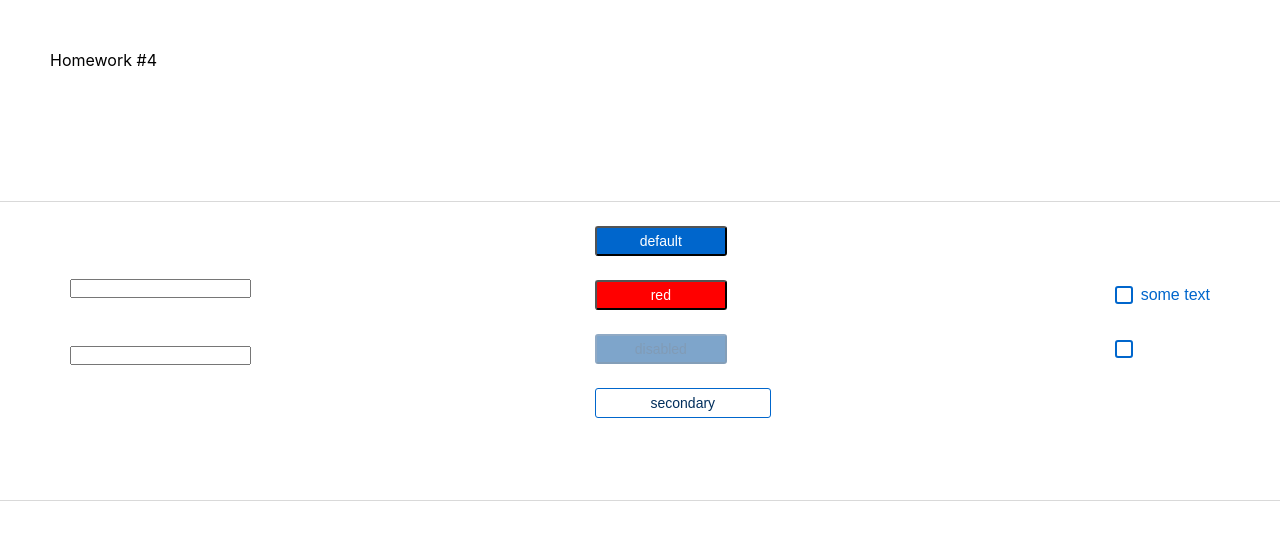
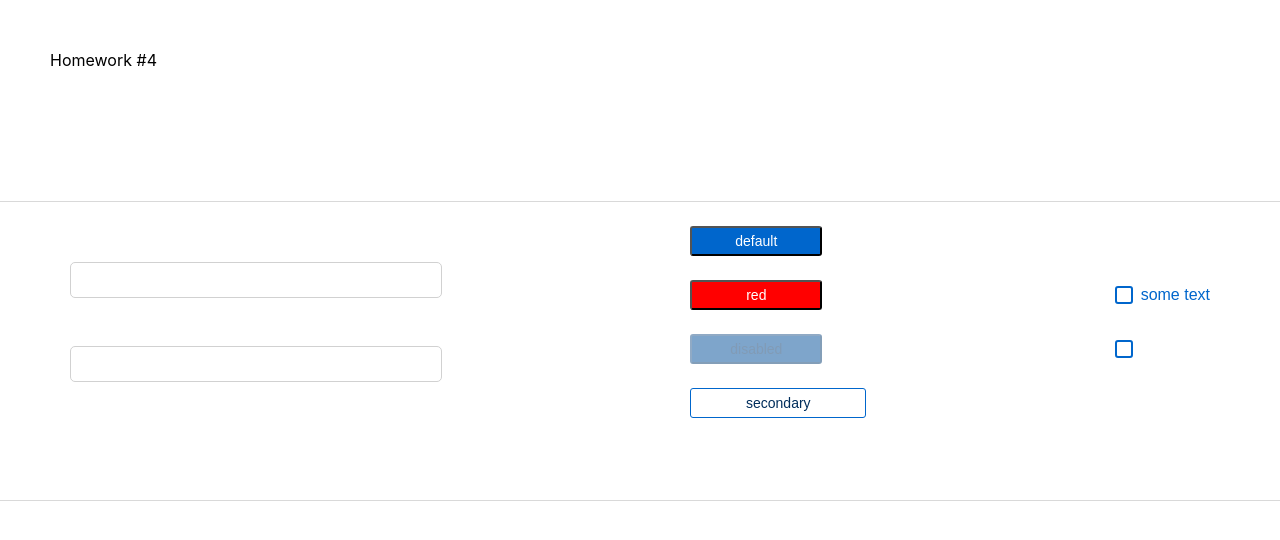
Before and after one commit to Komandr33/HW_2sprint, a React (Create React App) app: page / in a window 1280 px wide. Shown: the top 540 px of the page. Built offline with nearby package versions, Linux system fonts and the light colour scheme.

Commit message:
Completed styles in HW3

```diff
--- a/src/s2-homeworks/hw04/common/c1-SuperInputText/SuperInputText.module.css
+++ b/src/s2-homeworks/hw04/common/c1-SuperInputText/SuperInputText.module.css
@@ -2,19 +2,27 @@
 }
 
 .input {
+    width: 372px;
+    height: 36px;
+    border-radius: 5px;
+    border: solid 1px #D1D1D1;
 }
 
 .inputWrapper {
+    position: relative;
 }
 
 .superInput {
 }
 
 .errorInput {
+    border: solid 1px #CC1439;
 }
 
 .errorInput:focus {
+    border-color: red;
 }
 
 .error {
+    color: #CC1439;
 }
```
